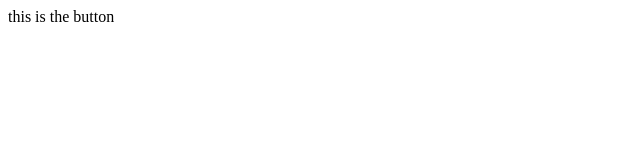
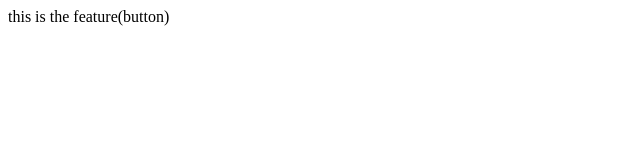
Before and after one commit to deepak0063/demo-2, a plain HTML site: page index.html in a window 1280 px wide. Shown: the full height of the page, 0-640 px from the left. Drawn offline with Linux system fonts and the light colour scheme.

```diff
--- a/index.html
+++ b/index.html
@@ -1 +1 @@
-<p>this is the button</p>
+<p>this is the feature(button)</p>
```
